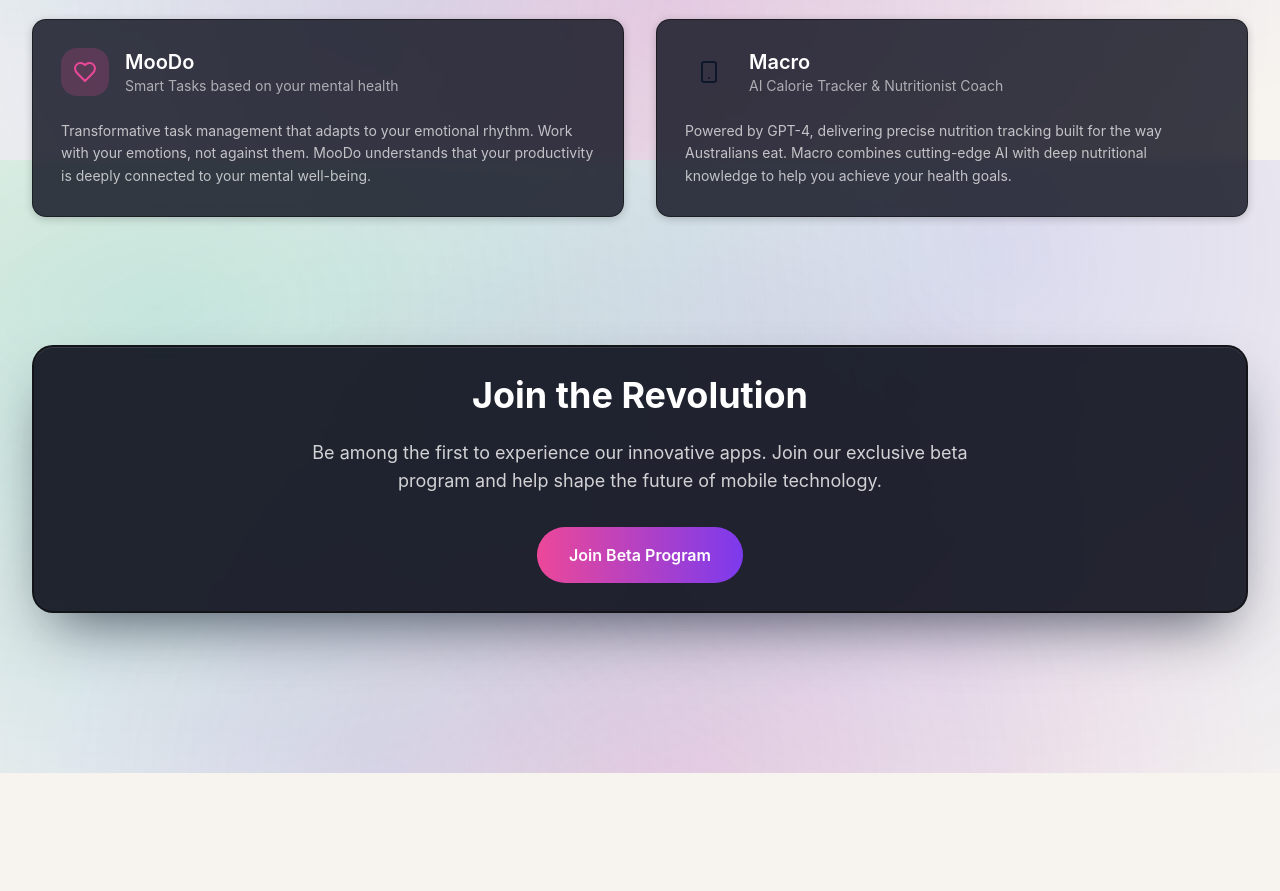
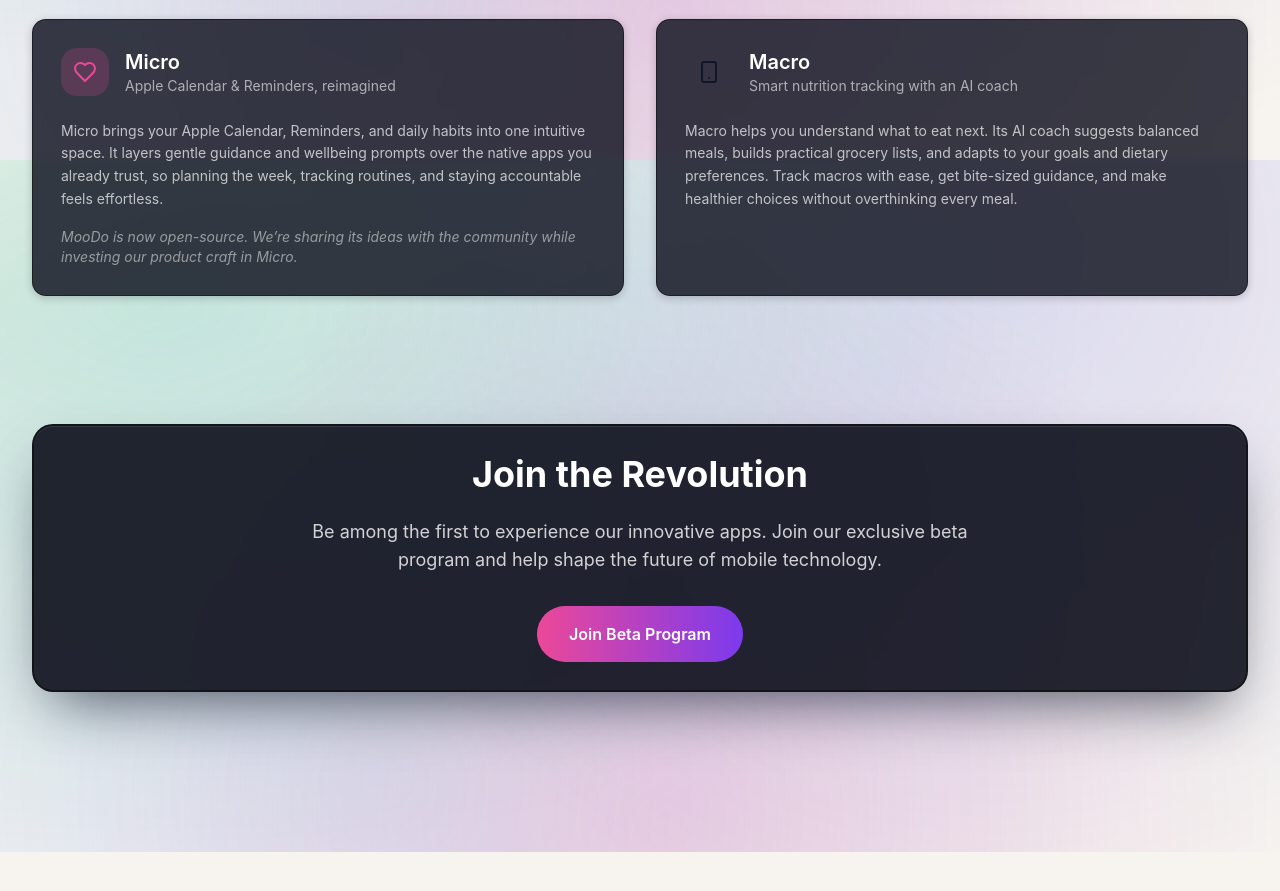
Before and after one commit to Imhermes1/LumoraLabsSite, a Next.js app: page /about-us in a window 1280 px wide. Shown: the part 1440-2331 px from the top of the page. Built offline with nearby package versions, Linux system fonts and the light colour scheme.

Commit message:
refactor: update content and styling for About Us, Hero, and Macro components; enhance descriptions and visual consistency

```diff
--- a/src/app/about-us/page.tsx
+++ b/src/app/about-us/page.tsx
@@ -133,14 +133,17 @@ export default function AboutUsPage() {
                   <Heart className="text-lumora-pink" size={24} />
                 </div>
                 <div>
-                  <h3 className="text-white font-semibold text-xl">MooDo</h3>
-                  <p className="text-white/60 text-sm">Smart Tasks based on your mental health</p>
+                  <h3 className="text-white font-semibold text-xl">Micro</h3>
+                  <p className="text-white/60 text-sm">Apple Calendar & Reminders, reimagined</p>
                 </div>
               </div>
               <p className="text-white/70 leading-relaxed">
-                Transformative task management that adapts to your emotional rhythm.
-                Work with your emotions, not against them. MooDo understands that your
-                productivity is deeply connected to your mental well-being.
+                Micro brings your Apple Calendar, Reminders, and daily habits into one intuitive space.
+                It layers gentle guidance and wellbeing prompts over the native apps you already trust,
+                so planning the week, tracking routines, and staying accountable feels effortless.
+              </p>
+              <p className="mt-4 text-white/50 text-sm">
+                <em>MooDo is now open-source. We’re sharing its ideas with the community while investing our product craft in Micro.</em>
               </p>
             </div>
 
@@ -151,13 +154,14 @@ export default function AboutUsPage() {
                 </div>
                 <div>
                   <h3 className="text-white font-semibold text-xl">Macro</h3>
-                  <p className="text-white/60 text-sm">AI Calorie Tracker & Nutritionist Coach</p>
+                  <p className="text-white/60 text-sm">Smart nutrition tracking with an AI coach</p>
                 </div>
               </div>
               <p className="text-white/70 leading-relaxed">
-                Powered by GPT-4, delivering precise nutrition tracking built for the way
-                Australians eat. Macro combines cutting-edge AI with deep nutritional
-                knowledge to help you achieve your health goals.
+                Macro helps you understand what to eat next. Its AI coach suggests balanced meals,
+                builds practical grocery lists, and adapts to your goals and dietary preferences.
+                Track macros with ease, get bite-sized guidance, and make healthier choices without
+                overthinking every meal.
               </p>
             </div>
           </div>
--- a/src/components/BetaCount.tsx
+++ b/src/components/BetaCount.tsx
@@ -49,8 +49,8 @@ export default function BetaCount({ variant = 'modal' }: BetaCountProps) {
 
   const containerBase =
     variant === 'hero'
-      ? 'rounded-3xl border border-black/60 bg-slate-950/85 p-5 backdrop-blur-xl shadow-[0_20px_60px_-24px_rgba(15,23,42,0.7)]'
-      : 'rounded-2xl border border-black/50 bg-slate-950/80 p-5 backdrop-blur-lg shadow-[0_18px_52px_-26px_rgba(15,23,42,0.68)]'
+      ? 'rounded-3xl border border-black/25 bg-white/12 p-5 backdrop-blur-2xl shadow-[0_20px_60px_-24px_rgba(15,23,42,0.4)]'
+      : 'rounded-2xl border border-black/30 bg-white/10 p-5 backdrop-blur-xl shadow-[0_18px_52px_-26px_rgba(15,23,42,0.35)]'
 
   const labelTone = variant === 'hero' ? 'text-white/70' : 'text-white/65'
   const captionTone = 'text-white/55'
--- a/src/components/Hero.tsx
+++ b/src/components/Hero.tsx
@@ -174,7 +174,7 @@ export default function Hero() {
           </div>
         </div>
 
-        <div className="rounded-3xl border border-black/60 bg-slate-950/80 p-8 backdrop-blur-xl shadow-[0_26px_64px_-32px_rgba(15,23,42,0.82)]">
+        <div className="rounded-3xl border border-black/25 bg-white/12 p-8 backdrop-blur-2xl shadow-[0_26px_64px_-32px_rgba(15,23,42,0.4)]">
           <div className="flex flex-col gap-6 sm:flex-row sm:items-center sm:justify-between">
             <div>
               <p className="text-xs font-medium uppercase tracking-[0.3em] text-white/60">Explore</p>
@@ -185,14 +185,14 @@ export default function Hero() {
             <div className="flex flex-wrap gap-3">
               <button
                 onClick={() => openComingSoon('apps')}
-                className="inline-flex items-center gap-2 rounded-full border border-black/60 bg-slate-950/70 px-4 py-2 text-sm font-medium text-white/80 transition hover:border-black hover:bg-slate-900/80"
+                className="inline-flex items-center gap-2 rounded-full border border-black/30 bg-white/10 px-4 py-2 text-sm font-medium text-white/80 transition hover:border-black/50 hover:bg-white/20"
               >
                 <span className="text-vibrant">Upcoming apps</span>
                 <ArrowRight className="h-4 w-4" />
               </button>
               <button
                 onClick={() => openComingSoon('beta')}
-                className="inline-flex items-center gap-2 rounded-full border border-black/60 bg-slate-950/70 px-4 py-2 text-sm font-medium text-white/80 transition hover:border-black hover:bg-slate-900/80"
+                className="inline-flex items-center gap-2 rounded-full border border-black/30 bg-white/10 px-4 py-2 text-sm font-medium text-white/80 transition hover:border-black/50 hover:bg-white/20"
               >
                 <span className="text-vibrant">Beta waitlist</span>
                 <Zap className="h-4 w-4" />
@@ -205,7 +205,7 @@ export default function Hero() {
               <Link
                 key={link.label}
                 href={link.href}
-                className="group flex flex-col justify-between rounded-2xl border border-black/60 bg-slate-950/70 px-5 py-6 transition duration-200 hover:border-black hover:bg-slate-900/80"
+                className="group flex flex-col justify-between rounded-2xl border border-black/25 bg-white/10 px-5 py-6 transition duration-200 hover:border-black/45 hover:bg-white/20"
               >
                 <div>
                   <p className="text-sm font-medium text-white">
@@ -219,7 +219,7 @@ export default function Hero() {
           </div>
         </div>
 
-        <div className="rounded-3xl border border-black/60 bg-slate-950/80 p-8 backdrop-blur-xl shadow-[0_26px_64px_-32px_rgba(15,23,42,0.82)]">
+        <div className="rounded-3xl border border-black/25 bg-white/12 p-8 backdrop-blur-2xl shadow-[0_26px_64px_-32px_rgba(15,23,42,0.4)]">
           <div className="flex flex-col gap-4 text-center sm:text-left">
             <div className="flex items-center justify-center gap-3 text-white/60 sm:justify-start">
               <Sparkles className="h-5 w-5 text-lumora-pink" />
@@ -238,7 +238,7 @@ export default function Hero() {
             {highlightItems.map(({ title, description, icon: Icon }) => (
               <div
                 key={title}
-                className="group rounded-2xl border border-black/60 bg-slate-950/70 p-5 transition duration-200 hover:border-black hover:bg-slate-900/80"
+                className="group rounded-2xl border border-black/30 bg-white/10 p-5 transition duration-200 hover:border-black/50 hover:bg-white/20"
               >
                 <div className="flex items-center gap-3">
                   <span className="flex h-9 w-9 items-center justify-center rounded-xl bg-white/10 text-white">
--- a/src/components/Macro.tsx
+++ b/src/components/Macro.tsx
@@ -1,14 +1,14 @@
 'use client'
 
 import { useState } from 'react'
-import { Zap, Database, Mic2, MapPin, TrendingUp } from 'lucide-react'
+import { ChefHat, Database, ShoppingBag, Sparkles, TrendingUp } from 'lucide-react'
 import BetaSignupModal from './BetaSignupModal'
 
 const features = [
   {
-    icon: Zap,
-    title: 'GPT-4 AI Integration',
-    description: 'Sophisticated natural language processing optimised for Australian accents and food culture'
+    icon: ChefHat,
+    title: 'AI Meal Coach',
+    description: 'Personalised meal plans and quick suggestions that fit your goals and schedule'
   },
   {
     icon: Database,
@@ -16,19 +16,19 @@ const features = [
     description: "Australia's official food composition database for precision local accuracy"
   },
   {
-    icon: MapPin,
-    title: 'Local Brand Recognition',
-    description: "Instantly recognises 50+ Australian brands including Woolworths, Coles, McDonald's Australia"
+    icon: ShoppingBag,
+    title: 'Smart Grocery Planning',
+    description: 'Turn meal ideas into practical grocery lists with local brand recommendations'
   },
   {
-    icon: Mic2,
-    title: 'Voice-First Interface',
-    description: 'Effortless speech recognition with Australian accent optimisation'
+    icon: Sparkles,
+    title: 'Helpful Nudges',
+    description: 'Guidance that adapts as you log meals, helping you make better choices over time'
   },
   {
     icon: TrendingUp,
-    title: 'Personalised AI Coaching',
-    description: 'Intelligent nutrition advice that learns your preferences and goals'
+    title: 'Progress You Can Feel',
+    description: 'Track macros and see clear insights so you stay motivated without obsessing over numbers'
   }
 ]
 
@@ -54,7 +54,7 @@ export default function CoreTrack() {
               {/* Placeholder for app screenshot */}
               <div className="text-center">
                 <div className="w-32 h-32 mx-auto mb-4 bg-black/30 backdrop-blur-sm rounded-3xl flex items-center justify-center border border-positive/30">
-                  <Zap size={48} className="text-positive animate-pulse" />
+                  <ChefHat size={48} className="text-positive animate-pulse" />
                 </div>
                 <p className="text-white/70 text-sm">
                   App screenshot placeholder
@@ -80,11 +80,11 @@ export default function CoreTrack() {
                 Core <span className="gradient-text bg-gradient-to-r from-positive to-focused bg-clip-text text-transparent">Track</span>
               </h2>
               <p className="text-xl md:text-2xl text-positive font-semibold mb-4">
-                The intelligent way to track what you eat
+                The intelligent way to eat well, every day
               </p>
               <p className="text-white/80 text-lg leading-relaxed">
-                Powered by GPT-4, CoreTrack delivers precise, intuitive tracking built for the way Australians eat.
-                A nutrition experience that feels natural, local, and uniquely helpful.
+                Macro’s AI coach helps you decide what to eat next, prepare smarter meals, and stay on track.
+                Log food in seconds, receive balanced meal ideas, and let personalised guidance do the heavy lifting.
               </p>
             </div>
 
```
